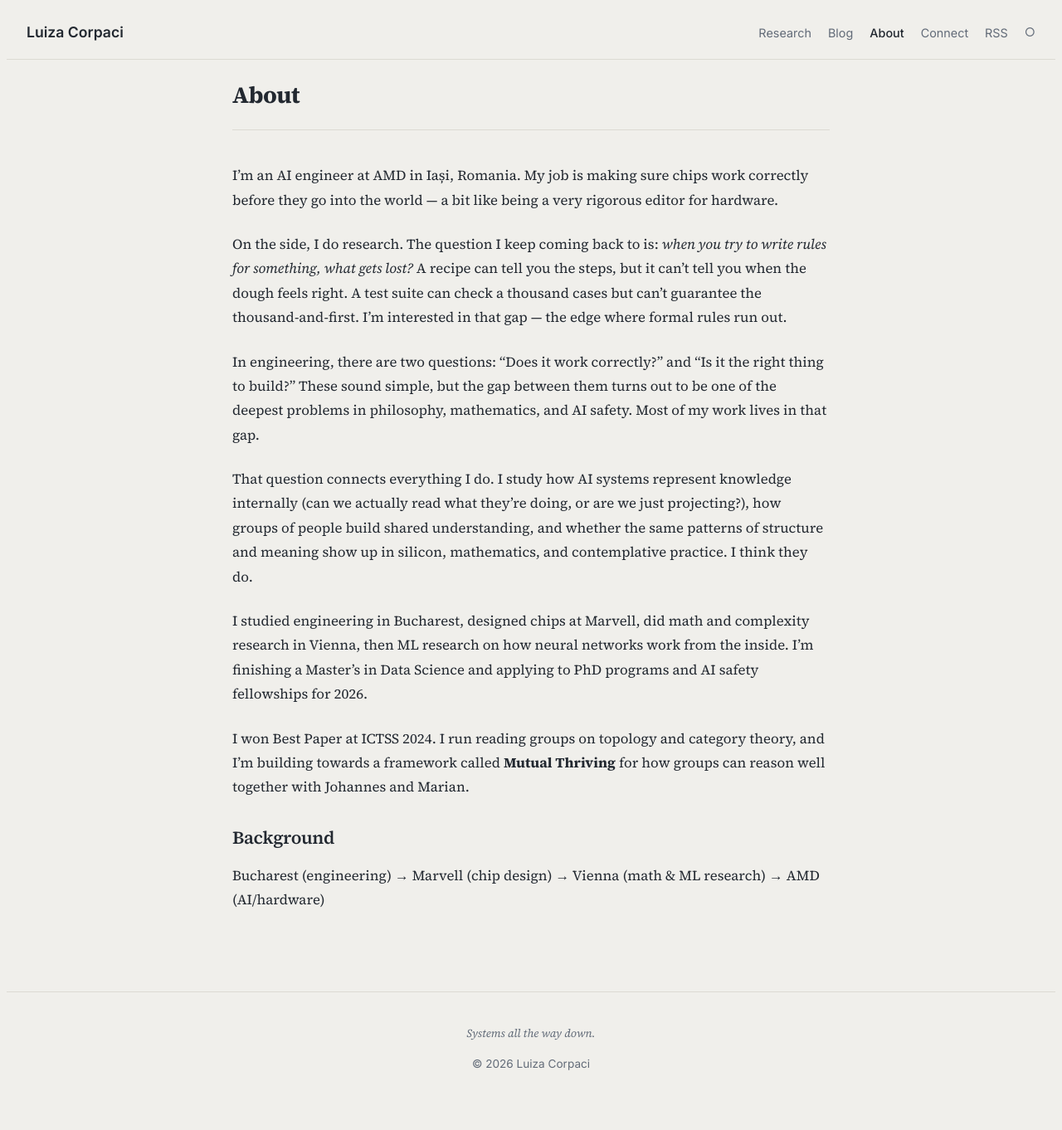
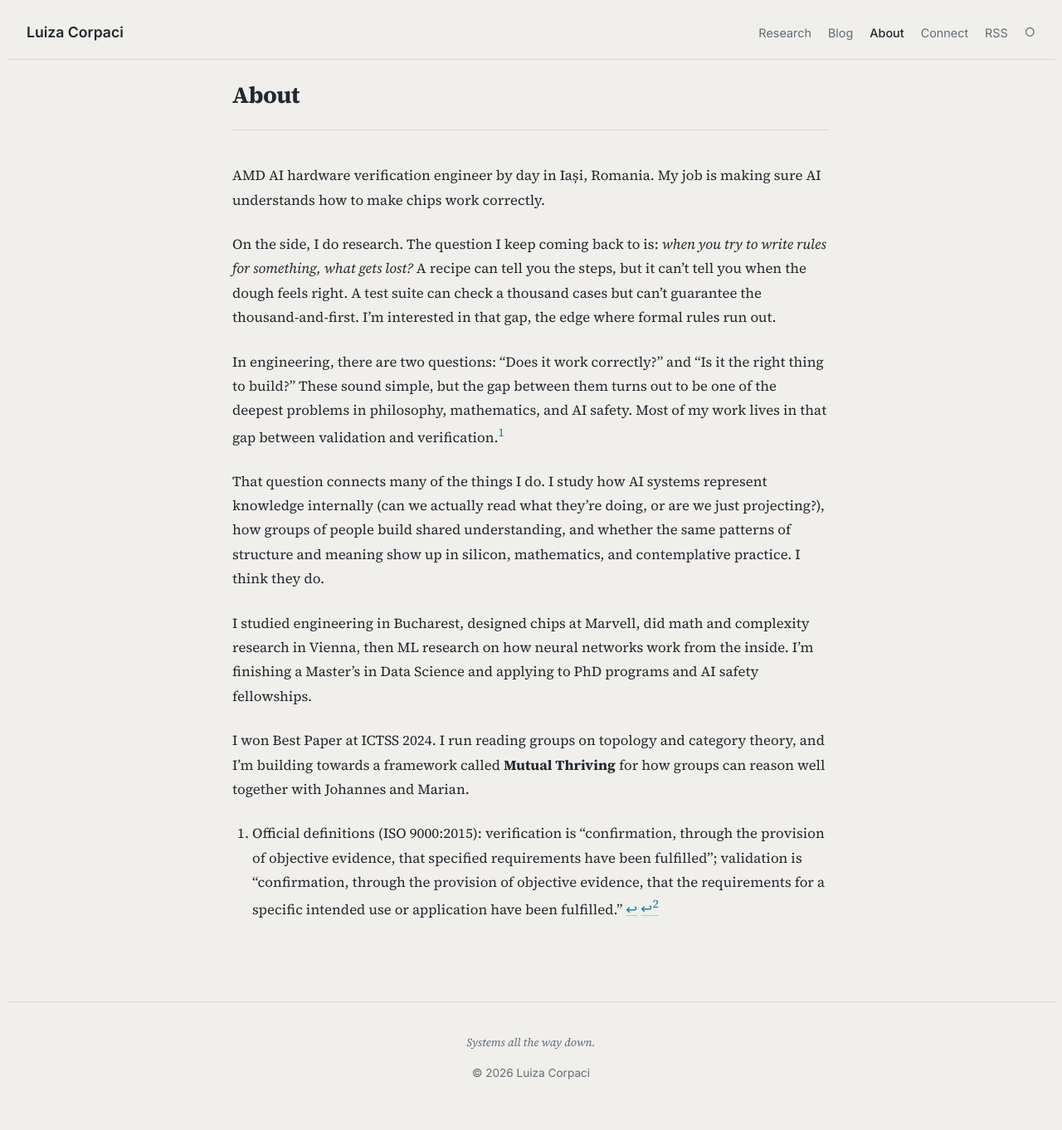
Before and after one commit to corpaci/corpaci.github.io, a Jekyll site: the page built from about.md, in a window 1280 px wide. Shown: the whole page at 83% size. Built offline with Jekyll 4.4.1, drawn with Linux system fonts in a browser that asks for light colours.

Commit message:
added notes

```diff
--- a/about.md
+++ b/about.md
@@ -6,15 +6,15 @@
 
 <div class="day-only" markdown="1">
 
-I'm an AI engineer at AMD in Iași, Romania. My job is making sure chips work correctly before they go into the world — a bit like being a very rigorous editor for hardware.
+AMD AI hardware verification engineer by day in Iași, Romania. My job is making sure AI understands how to make chips work correctly.
 
-On the side, I do research. The question I keep coming back to is: *when you try to write rules for something, what gets lost?* A recipe can tell you the steps, but it can't tell you when the dough feels right. A test suite can check a thousand cases but can't guarantee the thousand-and-first. I'm interested in that gap — the edge where formal rules run out.
+On the side, I do research. The question I keep coming back to is: *when you try to write rules for something, what gets lost?* A recipe can tell you the steps, but it can't tell you when the dough feels right. A test suite can check a thousand cases but can't guarantee the thousand-and-first. I'm interested in that gap, the edge where formal rules run out.
 
-In engineering, there are two questions: "Does it work correctly?" and "Is it the right thing to build?" These sound simple, but the gap between them turns out to be one of the deepest problems in philosophy, mathematics, and AI safety. Most of my work lives in that gap.
+In engineering, there are two questions: "Does it work correctly?" and "Is it the right thing to build?" These sound simple, but the gap between them turns out to be one of the deepest problems in philosophy, mathematics, and AI safety. Most of my work lives in that gap between validation and verification.[^vv-def]
 
-That question connects everything I do. I study how AI systems represent knowledge internally (can we actually read what they're doing, or are we just projecting?), how groups of people build shared understanding, and whether the same patterns of structure and meaning show up in silicon, mathematics, and contemplative practice. I think they do.
+That question connects many of the things I do. I study how AI systems represent knowledge internally (can we actually read what they're doing, or are we just projecting?), how groups of people build shared understanding, and whether the same patterns of structure and meaning show up in silicon, mathematics, and contemplative practice. I think they do.
 
-I studied engineering in Bucharest, designed chips at Marvell, did math and complexity research in Vienna, then ML research on how neural networks work from the inside. I'm finishing a Master's in Data Science and applying to PhD programs and AI safety fellowships for 2026.
+I studied engineering in Bucharest, designed chips at Marvell, did math and complexity research in Vienna, then ML research on how neural networks work from the inside. I'm finishing a Master's in Data Science and applying to PhD programs and AI safety fellowships.
 
 I won Best Paper at ICTSS 2024. I run reading groups on topology and category theory, and I'm building towards a framework called **Mutual Thriving** for how groups can reason well together with Johannes and Marian.
 
@@ -22,9 +22,9 @@
 
 <div class="night-only" markdown="1">
 
-AMD hardware verification engineer by day; research at the intersection of formal methods and language model reliability runs through my day job. The rest is a single research program with several open threads.
+Wanderer by night.
 
-**The central result so far:** ICTSS 2024 Best Paper — spectral matrix complexity metrics predict combinatorial t-way coverage. The deeper claim: *any system's outputs encode the geometry of the measuring apparatus.* This is what I call Grounding Relative Understanding (GRU). The Fisher Information bound makes it precise: I(θ; X) ≤ I(θ; f(X)) with equality iff f is sufficient. Applied to mechanistic interpretability — your probing method is not neutral. The features you find are a joint product of the model and the probe. This is not a bug in the methodology, it is the methodology's fundamental structure, and most of the field is not being careful about it.
+**A central result so far:** ICTSS 2024 Best Paper — spectral matrix complexity metrics predict combinatorial t-way coverage. The deeper claim: *any system's outputs encode the geometry of the measuring apparatus.* This is what I call Grounding Relative Understanding (GRU). The Fisher Information bound makes it precise: I(θ; X) ≤ I(θ; f(X)) with equality iff f is sufficient. Applied to mechanistic interpretability — your probing method is not neutral. The features you find are a joint product of the model and the probe. This is not a bug in the methodology, it is the methodology's fundamental structure, and most of the field is not being careful about it.
 
 **The formalization thread:** Tarski, Gödel, Chaitin form a sequence. Undefinability → incompleteness → incompressibility. The Chaitin bound is the one that bites hardest in practice: for any formal system F there exists c such that F ⊬ K(s) > c for any specific string s. The ceiling on certifiable compression is bounded by the complexity of the formalizer itself. This shows up in hardware verification (why specs always have gaps), in interpretability (why SAE features behave strangely at ambiguous boundaries), and in natural language (why controlled natural languages feel like they've had their soul removed). Same phenomenon, different substrate.
 
@@ -32,13 +32,18 @@
 
 **Collective intelligence:** The Mutual Thriving framework with Johannes Jaeger and Marian Olariu is grounded in active inference — the FEP applied at the group level. A collective that models itself minimizes surprise about its own boundary conditions. The practical output is epistemic infrastructure: community formats and shared vocabulary for reasoning about alignment at the human level, before you even get to the AI alignment problem. Schmidhuber would say: the prior over group trajectories is learnable; Hinton would say: the distributed representation of group belief is what needs to be read, not the individual outputs.
 
-**Verification vs. validation:** There's a distinction in engineering between verification (did we build the thing right?) and validation (did we build the right thing?). Most people treat this as a project management checkbox. I think it's an epistemological boundary — the same boundary Tarski hits with truth predicates, the same one that makes interpretability hard. You can always verify within a system. You can only validate by stepping outside it. The RAE triad (Reality / Abstraction / Emotion) is a rough framework I use for thinking about which type of epistemic move a given operation is making. Every interesting problem I work on lives at the verify/validate boundary.
+**Verification vs. validation:** There's a distinction in engineering between verification (did we build the thing right?) and validation (did we build the right thing?).[^vv-def] Most people treat this as a project management checkbox. I think it's an epistemological boundary — the same boundary Tarski hits with truth predicates, the same one that makes interpretability hard. You can always verify within a system. You can only validate by stepping outside it. The RAE triad (Reality / Abstraction / Emotion) is a rough framework I use for thinking about which type of epistemic move a given operation is making. Every interesting problem I work on lives at the verify/validate boundary.
 
 **The category-theoretic thread** is background radiation through all of it. Functors, natural transformations, adjunctions keep reappearing as the right language for talking about structure-preserving maps between domains that look unrelated on the surface. Learning is a functor from data to hypotheses. Interpretation is a natural transformation between models. The fixpoints are the interesting part.
 
 **Background:** Politehnica Bucharest (Automatic Control & CS) → Marvell (chip design, low-level verification) → SBA Research Vienna (combinatorial testing, complexity theory, socio-technological resilience) → University of Vienna (mechanistic interpretability, ML) → AMD (hardware verification) → converging toward AI safety and the geometry of understanding.
 
 Finishing MSc Data Science. Applying PhD programs and MATS / Apollo Research / ARENA fellowships, Fall 2026.
+
+<div class="beyond-only" markdown="1">
+
+<div>
+
 
 </div>
 
@@ -51,3 +56,5 @@
 <div class="night-only" markdown="1">
 Politehnica Bucharest → Marvell → SBA Research → University of Vienna → AMD → PhD + safety fellowships.
 </div>
+
+[^vv-def]: Official definitions (ISO 9000:2015): verification is "confirmation, through the provision of objective evidence, that specified requirements have been fulfilled"; validation is "confirmation, through the provision of objective evidence, that the requirements for a specific intended use or application have been fulfilled."
```
Also changed, not shown: research.md (+0 -8 lines).
